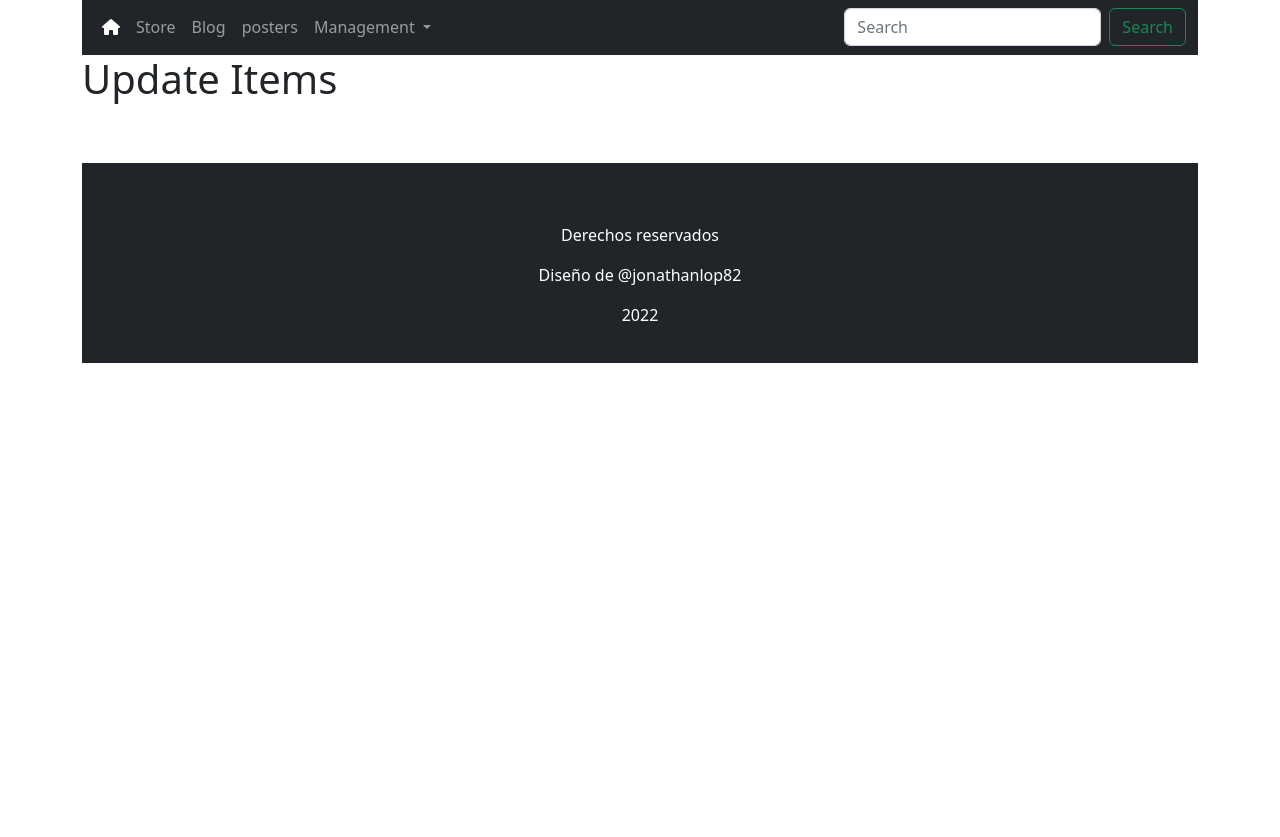
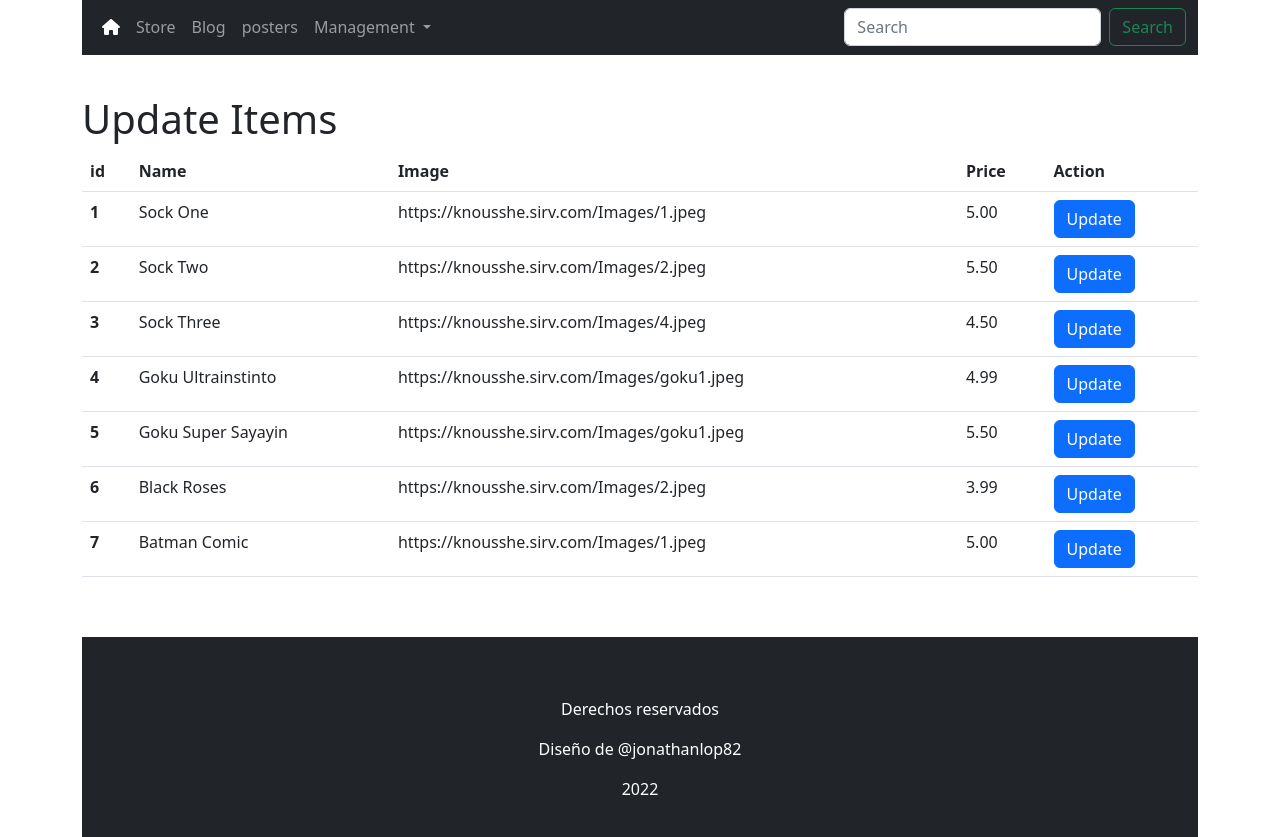
Before and after one commit to jonathanlop82/socks-webstore, a Flask app: page /update in a window 1280 px wide; the page is wider, and only the part inside the window is pictured. Shown: the part 241-1078 px from the top of that part. Before the commit the page ends 604 px from the top of that part, so only its background shows below. Run offline with Flask 2, Linux system fonts and the light colour scheme; data comes from the database, SQL or seed files in the repository; some libraries are stand-ins or nearby versions.

Commit message:
Add update page

```diff
--- a/app.py
+++ b/app.py
@@ -61,7 +61,9 @@ def delete():
 
 @app.route('/update')
 def update():
-    return render_template('update.html')
+    all_items = db.session.query(Items).all()
+    total_items = len(all_items)
+    return render_template('update.html', all_items=all_items)
 
 @app.route('/store')
 def store():
--- a/static/css/styles.css
+++ b/static/css/styles.css
@@ -34,3 +34,15 @@
 .add-items {
     margin-top: 40px;
 }
+
+/* Update Items Page */
+
+.update-items {
+    margin-top: 40px;
+}
+
+/* Delete Items Page */
+
+.delete-items {
+    margin-top: 40px;
+}
--- a/templates/update.html
+++ b/templates/update.html
@@ -5,5 +5,28 @@
 <div class="container update-items">
     <h1>Update Items</h1>
 
+    <table class="table">
+        <thead>
+          <tr>
+            <th scope="col">id</th>
+            <th scope="col">Name</th>
+            <th scope="col">Image</th>
+            <th scope="col">Price</th>
+            <th scope="col">Action</th>
+          </tr>
+        </thead>
+        <tbody>
+        {% for item in all_items %}
+          <tr>
+            <th scope="row">{{ item.id }}</th>
+            <td>{{ item.name }}</td>
+            <td>{{ item.image }}</td>
+            <td>{{ "%.2f"|format(item.price) }}</td>
+            <td><button type="button" class="btn btn-primary">Update</button></td>
+          </tr>
+          {% endfor %}
+        </tbody>
+      </table>
+
 
 {% endblock %}
```
